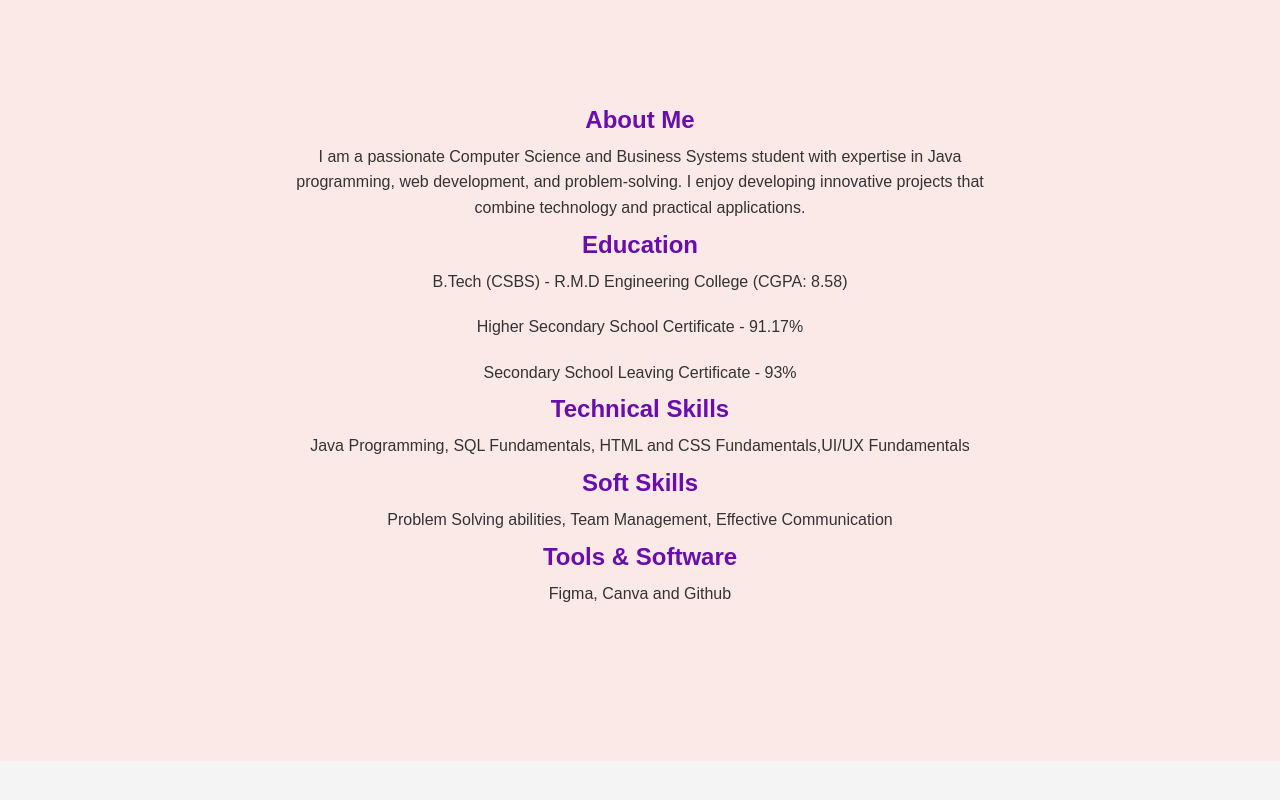
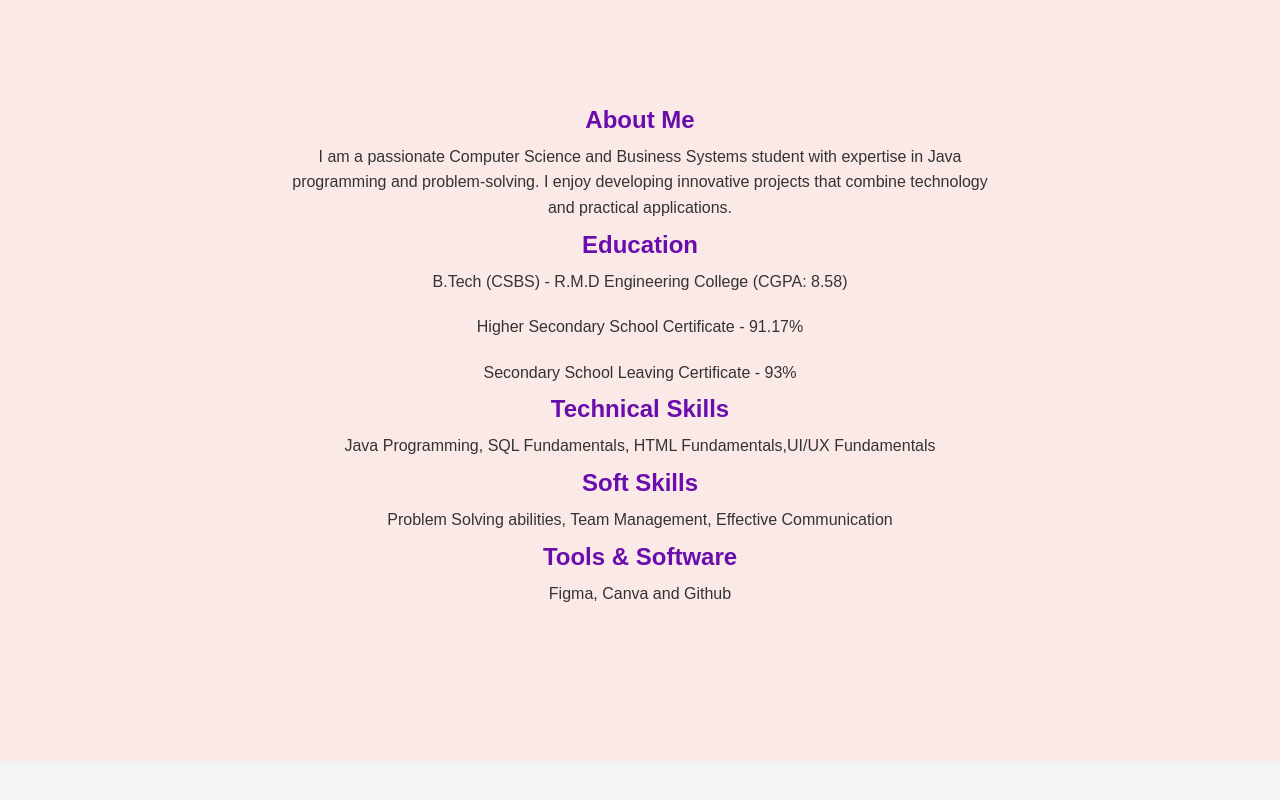
Before and after one commit to srimuthulakshmi21/Portfolio, a plain HTML site: page index.html in a window 1280 px wide. Shown: the part 839-1639 px from the top of the page. Drawn offline with Linux system fonts and the light colour scheme.

Commit message:
index.html

```diff
--- a/index.html
+++ b/index.html
@@ -87,13 +87,13 @@
   <section id="about" style="background:#fbe9e7;">
 
     <h2>About Me</h2>
-  <p>I am a passionate Computer Science and Business Systems student with expertise in Java programming, web development, and problem-solving. I enjoy developing innovative projects that combine technology and practical applications.</p>
+  <p>I am a passionate Computer Science and Business Systems student with expertise in Java programming and problem-solving. I enjoy developing innovative projects that combine technology and practical applications.</p>
   <h2>Education</h2>
   <p>B.Tech (CSBS) - R.M.D Engineering College (CGPA: 8.58)</p>
   <p>Higher Secondary School Certificate - 91.17%</p>
   <p>Secondary School Leaving Certificate - 93%</p>
   <h2>Technical Skills</h2>
-  <p>Java Programming, SQL Fundamentals, HTML and CSS Fundamentals,UI/UX Fundamentals
+  <p>Java Programming, SQL Fundamentals, HTML Fundamentals,UI/UX Fundamentals
  </p>
 <h2>Soft Skills</h2>
   <p>Problem Solving abilities, Team Management, Effective Communication </p>
```
